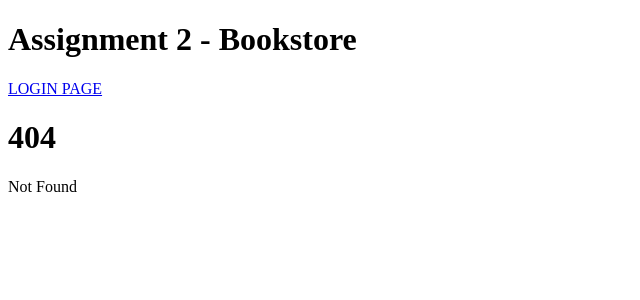
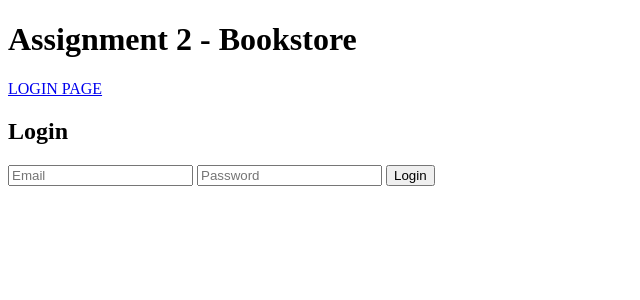
Before and after one commit to legitmattias/1dv503_database_frontend, a SvelteKit app: page /login in a window 1280 px wide. Before the commit this address had no page. Shown: the top 300 px of the page, without its empty margins (0-640 px from the left). Built offline with nearby package versions, Linux system fonts and the light colour scheme.

Commit message:
Add basic login form

```diff
--- /dev/null
+++ b/src/routes/login/+page.svelte
@@ -0,0 +1,42 @@
+<script lang="ts">
+	let email = '';
+	let password = '';
+
+	const login = async () => {
+		try {
+			const response = await fetch('http://localhost:3000/api/members/login', {
+				method: 'POST',
+				headers: { 'Content-Type': 'application/json' },
+				body: JSON.stringify({ email, password })
+			});
+			if (!response.ok) throw new Error('Invalid email or password.');
+			const data = await response.json();
+			alert('Login successful!');
+			document.cookie = `sessionToken=${data.sessionToken}`;
+			window.location.href = '/';
+		} catch (err) {
+			alert((err as Error).message);
+		}
+	};
+</script>
+
+<div class="mx-auto max-w-md rounded bg-white p-6 shadow">
+	<h2 class="mb-4 text-lg font-bold">Login</h2>
+	<form on:submit|preventDefault={() => login()} class="flex flex-col gap-4">
+		<input
+			type="email"
+			bind:value={email}
+			class="rounded border p-2"
+			placeholder="Email"
+		/>
+		<input
+			type="password"
+			bind:value={password}
+			class="rounded border p-2"
+			placeholder="Password"
+		/>
+		<button type="submit" class="rounded bg-blue-600 px-4 py-2 text-white">
+			Login
+		</button>
+	</form>
+</div>
```
